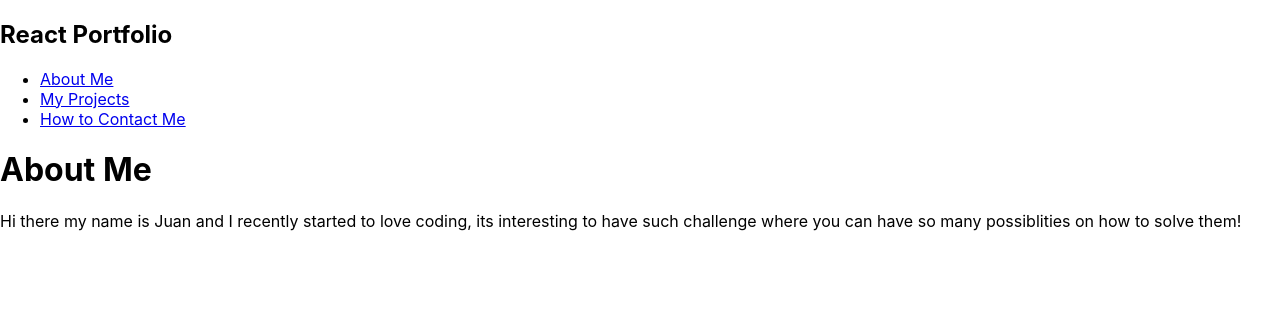
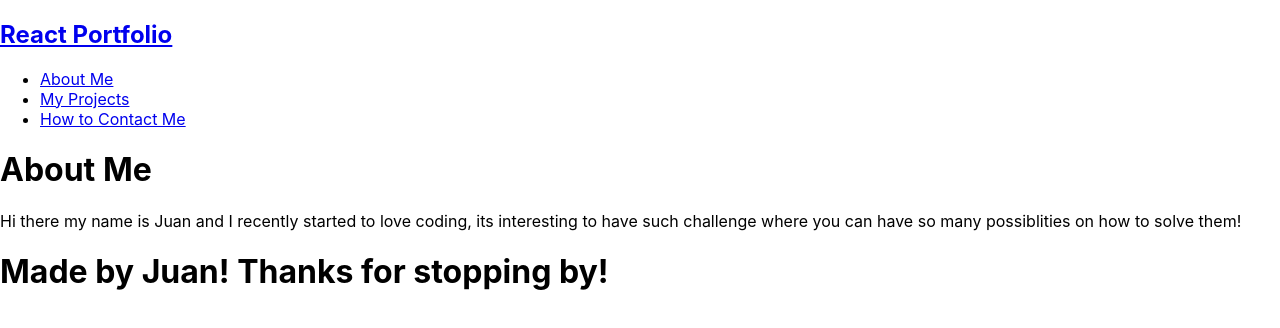
Before and after one commit to JuanHernandez96/React-Portfolio, a React (Create React App) app: page / in a window 1280 px wide. Shown: the top 328 px of the page. Built offline with nearby package versions, Linux system fonts and the light colour scheme.

Commit message:
added final touches and gave comments on each page to say what they are doing, added footer to every page as well

```diff
--- a/src/Components/About/index.js
+++ b/src/Components/About/index.js
@@ -1,7 +1,8 @@
 import React from 'react';
 import Nav from '../Nav';
+import Footer from '../Footer';
 
-
+// about me page just giving a little descriptiong
 function AboutMe(){
     return(
 
@@ -10,6 +11,7 @@ function AboutMe(){
              <Nav></Nav>
             <h1 id="contact"  className="d-flex justify-content-center justify-content-lg-between p-4 border-bottom"> About Me </h1>
             <p> Hi there my name is Juan and I recently started to love coding, its interesting to have such challenge where you can have so many possiblities on how to solve them! </p>
+            <Footer></Footer>
         </div>
 
 
--- a/src/Components/Contact/index.js
+++ b/src/Components/Contact/index.js
@@ -1,6 +1,8 @@
 import React from 'react'
 import Nav from '../Nav';
+import Footer from '../Footer';
 
+// page dedicated to contacting me with false information
 function ContactMe() {
     return(
 
@@ -11,6 +13,7 @@ function ContactMe() {
             <p> Email: juanh@Aol.com </p>
             <p> Phone: 555-555-5555 (hablamos español)</p>
             <p> GitHub:  <a href="https://github.com/JuanHernandez96">  https://github.com/JuanHernandez96</a></p>
+            <Footer></Footer>
         </div>
 
 
--- a/src/Components/Footer/index.js
+++ b/src/Components/Footer/index.js
@@ -1,10 +1,10 @@
 import React from 'react';
 
-
+// footer page
 function Footer() {
     return(
         <div>
-            <h1>I need all the help i can get thanks for stopping by!</h1>
+            <h1>Made by Juan! Thanks for stopping by!</h1>
         </div>
     )
 }
--- a/src/Components/Nav/index.js
+++ b/src/Components/Nav/index.js
@@ -2,7 +2,7 @@ import React from 'react';
 
 
 
-
+//  page for navigation, on every page, just to get back and forth in between pages
 function Nav(){
 
 
@@ -13,7 +13,8 @@ function Nav(){
     return(
         <header className="navbar navbar-expand-lg navbar-light bg-light">
             <nav className="navbar-brand">
-                <h1 href='/'>React Portfolio</h1>
+                {/* made link so we can go back to the homepage */}
+                <h1 ><a class='main-link' href='/'>React Portfolio</a></h1>
                 <ul>
                     <li><a className="nav-link" href="About">About Me</a></li>
                     <li><a className="nav-link" href="Projects">My Projects </a></li>
--- a/src/Components/Projects/index.js
+++ b/src/Components/Projects/index.js
@@ -1,7 +1,8 @@
 import React from 'react';
 import Nav from '../Nav';
+import Footer from '../Footer';
 
-
+// Projects page showing previous lessons and linking them to their respective github pages
 function Projects() {
     return(
         <section className="text-center text-lg-start bg-light text-muted">
@@ -11,6 +12,7 @@ function Projects() {
             <p><a href='https://github.com/JuanHernandez96/run-buddy'> Run Buddy </a>  </p>
             <p><a href='https://github.com/JuanHernandez96/taskinator'> Taskinator </a>  </p>
             <p><a href='https://github.com/JuanHernandez96/robot-gladiators'> Robot Gladiators </a>  </p>
+            <Footer></Footer>
         </section>
     )
 }
```
